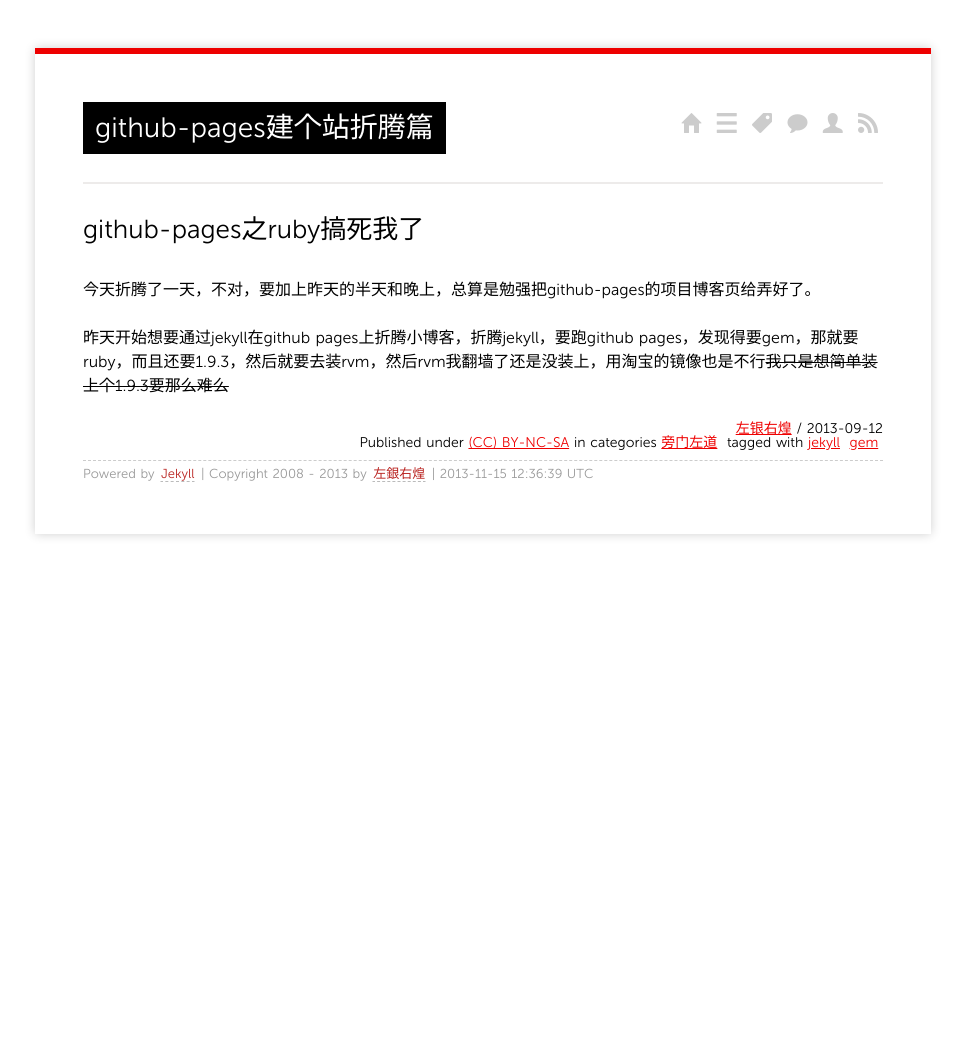
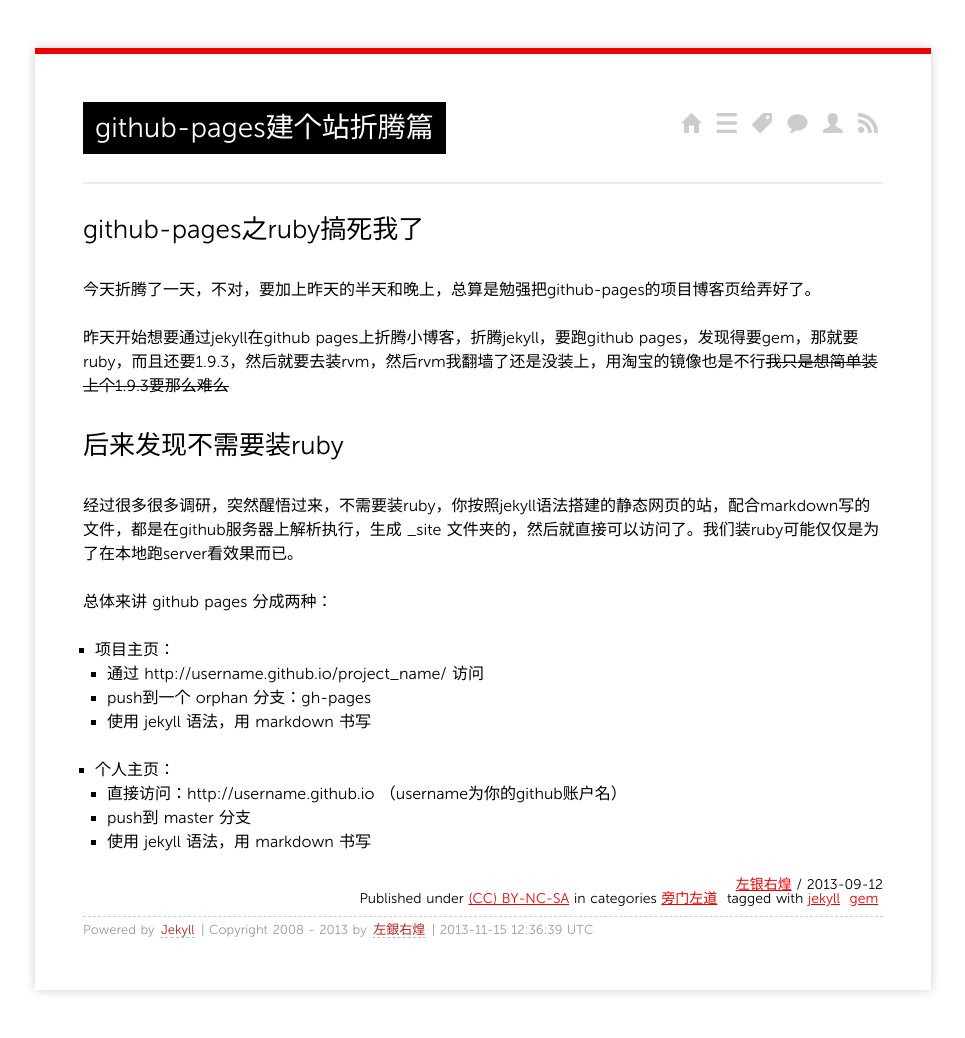
Before and after one commit to grahamle/grahamle.github.com, a Jekyll site: the page built from _posts/2013/09/2013-09-12-ruby折腾建github-pages.md, in a window 1280 px wide. Shown: the whole page, without its empty margins (157-1122 px from the left). Built offline with Jekyll 4.4.1, drawn with Linux system fonts in a browser that asks for light colours; Markdown is read by kramdown in place of the engine named in the settings; comment, search, counter and statistics services are not loaded; before the commit the page ends 900 px from its top, so only the background shows below that.

Commit message:
更新github-pages建站经验

```diff
--- a/_posts/2013/09/2013-09-12-ruby折腾建github-pages.md
+++ b/_posts/2013/09/2013-09-12-ruby折腾建github-pages.md
@@ -8,9 +8,23 @@ tags:
 - gem
 ---
 
-github-pages之ruby搞死我了
--------------------------------------
+## github-pages之ruby搞死我了
 
 今天折腾了一天，不对，要加上昨天的半天和晚上，总算是勉强把github-pages的项目博客页给弄好了。
 
 昨天开始想要通过jekyll在github pages上折腾小博客，折腾jekyll，要跑github pages，发现得要gem，那就要ruby，而且还要1.9.3，然后就要去装rvm，然后rvm我翻墙了还是没装上，用淘宝的镜像也是不行~~我只是想简单装上个1.9.3要那么难么~~
+
+## 后来发现不需要装ruby
+
+经过很多很多调研，突然醒悟过来，不需要装ruby，你按照jekyll语法搭建的静态网页的站，配合markdown写的文件，都是在github服务器上解析执行，生成 _site 文件夹的，然后就直接可以访问了。我们装ruby可能仅仅是为了在本地跑server看效果而已。
+
+总体来讲 github pages 分成两种：
+
+- 项目主页：
+	+ 通过 `http://username.github.io/project_name/` 访问
+	+ push到一个 orphan 分支：gh-pages
+	+ 使用 jekyll 语法，用 markdown 书写
+- 个人主页：
+	+ 直接访问：`http://username.github.io` （username为你的github账户名）
+	+ push到 master 分支
+	+ 使用 jekyll 语法，用 markdown 书写
```
